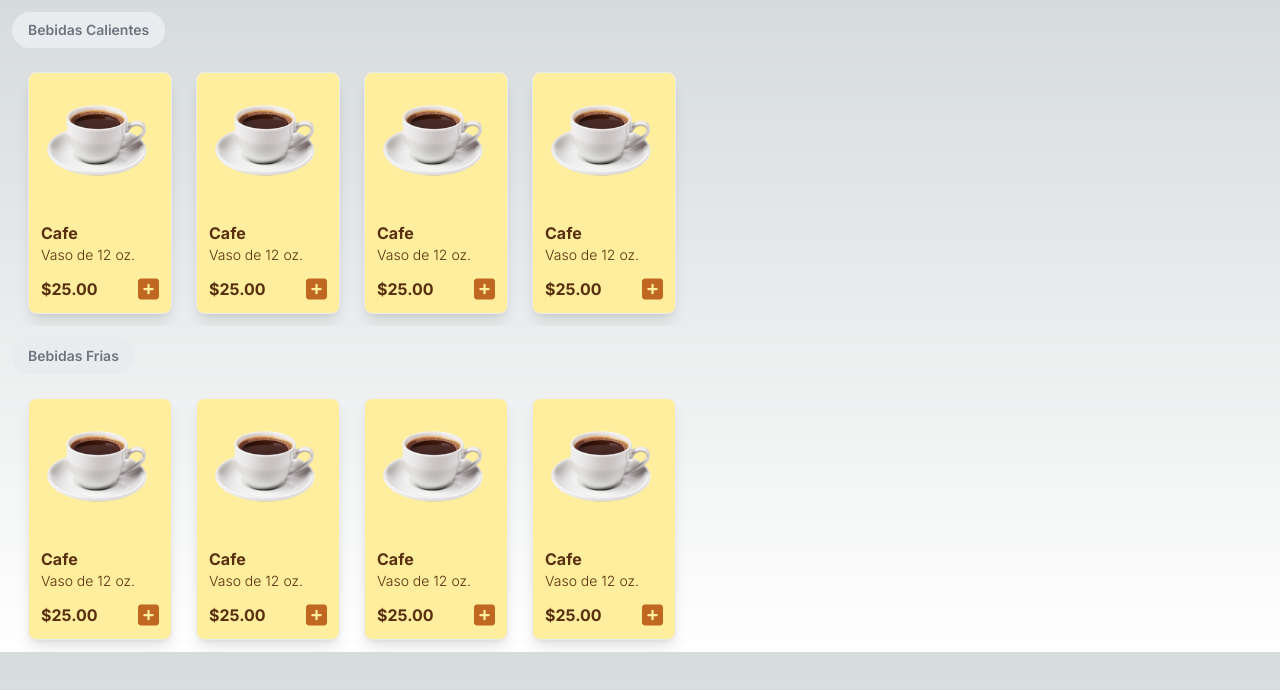
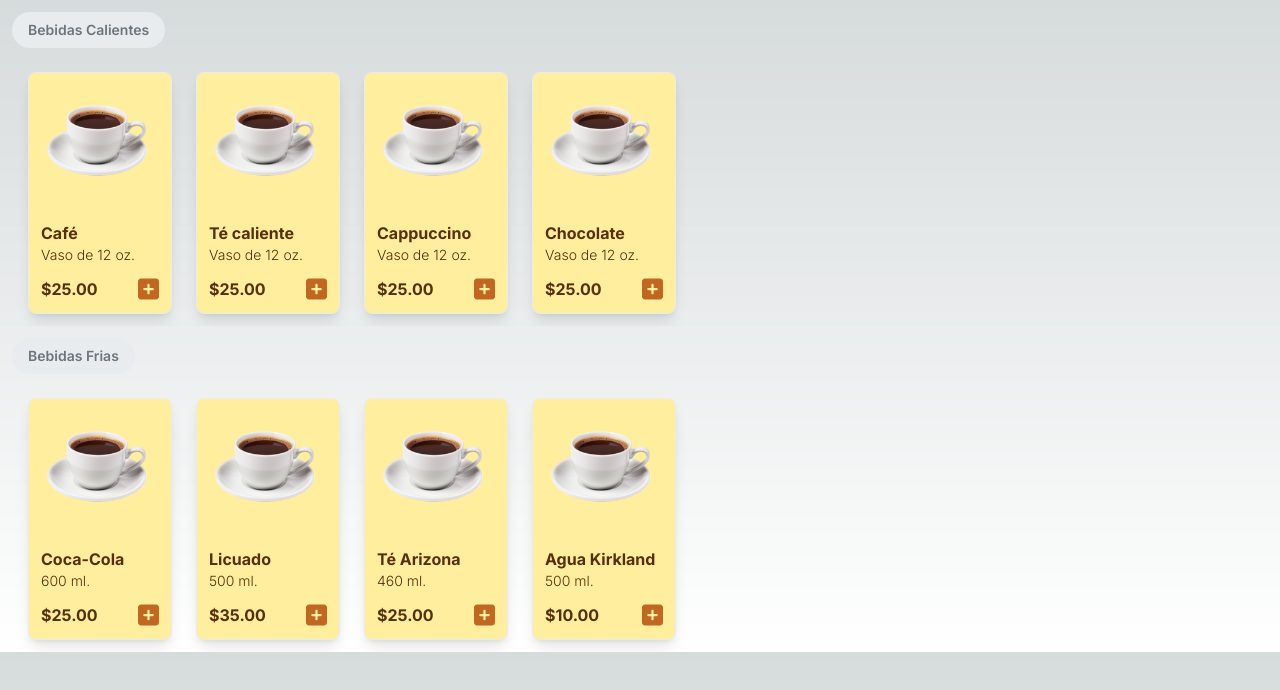
Before and after one commit to Magi3654/cafetec, a Next.js app: page /drinks in a window 1280 px wide. Shown: the top 690 px of the page. Built offline with nearby package versions, Linux system fonts and the light colour scheme.

Commit message:
Datos reales en bebidas

```diff
--- a/src/app/drinks/page.jsx
+++ b/src/app/drinks/page.jsx
@@ -12,28 +12,28 @@ const Drinks = () => {
 
                 <div className="flex overflow-x-scroll font-semibold text-center mx-4">
                     <ItemCard
-                        title={'Cafe'}
+                        title={'Café'}
                         image={'cafe.jpg'}
                         description={'Vaso de 12 oz.'}
                         price={'$25.00'}>
                     </ItemCard>
 
                     <ItemCard
-                        title={'Cafe'}
+                        title={'Té caliente'}
                         image={'cafe.jpg'}
                         description={'Vaso de 12 oz.'}
                         price={'$25.00'}>
                     </ItemCard>
 
                     <ItemCard
-                        title={'Cafe'}
+                        title={'Cappuccino'}
                         image={'cafe.jpg'}
                         description={'Vaso de 12 oz.'}
                         price={'$25.00'}>
                     </ItemCard>
 
                     <ItemCard
-                        title={'Cafe'}
+                        title={'Chocolate'}
                         image={'cafe.jpg'}
                         description={'Vaso de 12 oz.'}
                         price={'$25.00'}>
@@ -49,31 +49,31 @@ const Drinks = () => {
 
                 <div className="flex overflow-x-scroll font-semibold text-center mx-4">
                     <ItemCard
-                        title={'Cafe'}
+                        title={'Coca-Cola'}
                         image={'cafe.jpg'}
-                        description={'Vaso de 12 oz.'}
+                        description={'600 ml.'}
                         price={'$25.00'}>
                     </ItemCard>
 
                     <ItemCard
-                        title={'Cafe'}
+                        title={'Licuado'}
                         image={'cafe.jpg'}
-                        description={'Vaso de 12 oz.'}
+                        description={'500 ml.'}
+                        price={'$35.00'}>
+                    </ItemCard>
+
+                    <ItemCard
+                        title={'Té Arizona'}
+                        image={'cafe.jpg'}
+                        description={'460 ml.'}
                         price={'$25.00'}>
                     </ItemCard>
 
                     <ItemCard
-                        title={'Cafe'}
+                        title={'Agua Kirkland'}
                         image={'cafe.jpg'}
-                        description={'Vaso de 12 oz.'}
-                        price={'$25.00'}>
-                    </ItemCard>
-
-                    <ItemCard
-                        title={'Cafe'}
-                        image={'cafe.jpg'}
-                        description={'Vaso de 12 oz.'}
-                        price={'$25.00'}>
+                        description={'500 ml.'}
+                        price={'$10.00'}>
                     </ItemCard>
                 </div>
 
```
